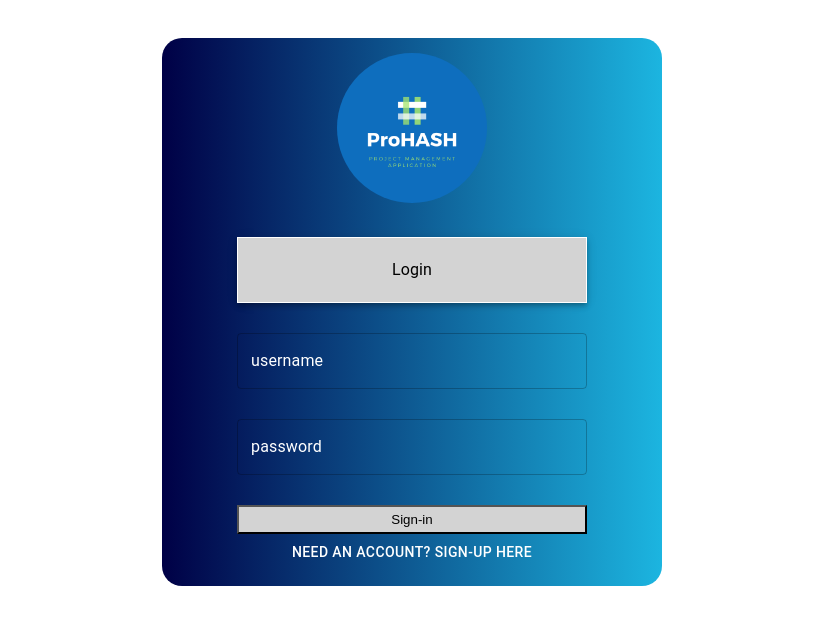
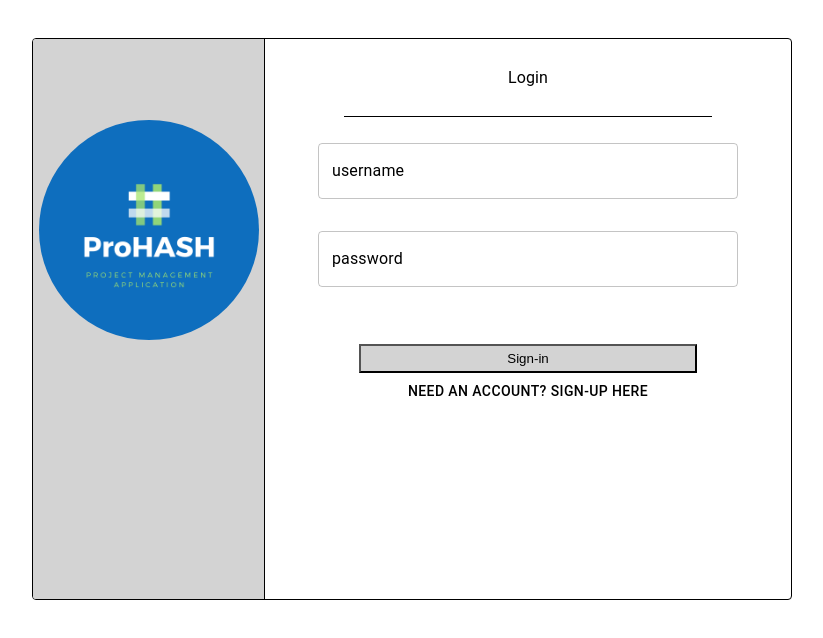
Before and after one commit to Dlray89/.DonIT, a React (Create React App) app in the folder protask/: page / in a window 1280 px wide. Shown: the top 638 px of the page, without its empty margins (228-1051 px from the left). Built offline with nearby package versions, Linux system fonts and the light colour scheme.

Commit message:
restyled login and register page. added a logout button

```diff
--- a/protask/package.json
+++ b/protask/package.json
@@ -38,5 +38,11 @@
       "last 1 firefox version",
       "last 1 safari version"
     ]
+  },
+  "devDependencies": {
+    "css-loader": "^3.6.0",
+    "less": "^3.12.0",
+    "less-loader": "^6.2.0",
+    "style-loader": "^1.2.1"
   }
 }
--- a/protask/src/Pages/Register.js
+++ b/protask/src/Pages/Register.js
@@ -1,22 +1,24 @@
-import React from "react"
-import { Link } from "react-router-dom"
-import { axiosWithAuth } from "../utils/axiosWithAuth"
-import {AppBar, Toolbar, Typography, Button, TextField} from "@material-ui/core"
-import LOGO from "../logo/ProHASH.png"
+import React from "react";
+import { Link } from "react-router-dom";
+import { axiosWithAuth } from "../utils/axiosWithAuth";
+import { TextField, Button, AppBar, Toolbar, Typography, Divider, withStyles, Card } from "@material-ui/core";
+import LOGO from "../logo/ProHASH.png";
+import "../LESS/login-register.less";
+import "./login.css";
 
 
-export default class Register extends React.Component {
+
+export default class Login extends React.Component {
     state = {
-        credentials:{
-            username:'',
-            password:''
+        credentials: {
+            username: '',
+            password: ''
         }
     }
 
-    //adding a new user to the database
-    registerHandler = e => {
+    handlesignup = e => {
         this.setState({
-            credentials:{
+            credentials: {
                 ...this.state.credentials,
                 [e.target.name]: e.target.value
             }
@@ -29,74 +31,94 @@
         axiosWithAuth()
             .post('/api/auth/register', this.state.credentials)
             .then(res => {
-            window.localStorage.setItem('TOKEN', res.data.payload )
+                window.localStorage.setItem('TOKEN', res.data.payload)
                 this.props.history.push('/')
             })
             .catch(err => console.log(err))
-
     }
 
-    render(){
-        return(
-            <div style={{textAlign:'center', margin:'3% auto', background:'linear-gradient(to right, #000046, #1cb5e0)', borderRadius:'20px'}}>
-                <form onSubmit={this.register}>
-                <div>
-                    <img style={{width:'30%', borderRadius:'100px', margin:'3% 0'}} src={LOGO}   />
+
+    render() {
+        return (
+            <Card style={{border: 'solid 1px black'}} variant='outlined' className='maincont' >
+                <form className='formcontainer' onSubmit={this.register}>
+
+                    <div className='imgcontainer'>
+                        <img className='firstimg' src={LOGO} />
                     </div>
-                    <div>
-                        <AppBar style={{width:'70%', textAlign:'center', margin:'3% auto', border:'solid 1px white', background:'lightgrey'}} position='static'>
-                            <Toolbar>
-                                <Typography style={{textAlign:'center', margin:'0 auto', color:'black'}}>
+
+                    <Divider style={{background:'black', margin: ' 0% auto'}}  orientation='vertical' />
+
+
+                    <div className='innerform'>
+                        <Typography className='bartitle'>
                             Register
                         </Typography>
-                            </Toolbar>
-                        </AppBar>
-                    </div>
-
-                    <div>
+                        <Divider style={{background:'black', width:'70%', margin: ' 0 auto'}} />
+                        <div className='inputcontainer'>
                             <TextField
-                        style={{width:'70%', margin:'3% 0'}}
+                            className='input'
+                            style={{margin: '2% auto', width: '80%'}}
                                 variant='outlined'
-                            label='Create a username'
+                                label='username'
                                 name='username'
                                 type='text'
                                 value={this.state.credentials.username}
-                        onChange={this.registerHandler}
-
-                            InputLabelProps={{
+                                onChange={this.handlesignup}
+                                inputMode='text'
+                                InputProps={{
                                     style: {
-                                        color:'white',
+                                        color: 'black',
+                                        textAlign: 'center'
 
                                     }
                                 }}
 
+                                InputLabelProps={{
+                                    style: {
+                                        color: 'black',
+                                        textAlign: 'center',
+
+                                    }
+                                }}
                             />
-                    </div>
-                    <div>
+
+
+
                             <TextField
-                        style={{width:'70%', margin:'3% 0'}}
+                            style={{margin: '4% auto', width: '80%'}}
+                            className='input'
                                 variant='outlined'
-                            label='Create a password'
+                                label='password'
                                 name='password'
-                        type='text'
+                                type="text"
                                 value={this.state.credentials.password}
-                        onChange={this.registerHandler}
+                                onChange={this.handlesignup}
+                                inputProps={{
+                                    style: {
+                                        color: 'black',
+                                        textAlign: 'center'
+                                    }
+                                }}
 
                                 InputLabelProps={{
                                     style: {
-                                        color:'white',
-                                        border:'solid 2xp white'
+                                        color: 'black',
+                                        border: 'solid 2xp black',
+                                        textAlign: 'center'
                                     }
                                 }}
-
                             />
                         </div>
-                    <div style={{margin:'3% 0'}}>
-                        <button style={{width:'70%', background:'lightgrey', padding:'1%'}} variant='contained'>Sign up</button>
-                        <div><Link  to='/'><Button type='submit' style={{color:'white'}}>Already have an account? Login here</Button></Link></div>
+
+                        <div className='btncontainer'>
+                            <button className='button' variant='contained'>Sign-in</button>
+
+                            <div><Link to='/'><Button style={{ color: 'black' }}>Need an account? Sign-up here</Button></Link></div>
+                        </div>
                     </div>
                 </form>
-            </div>
+            </Card>
         )
     }
 }
--- /dev/null
+++ b/protask/src/Pages/login.css
@@ -0,0 +1,65 @@
+.maincont{
+    text-align: center;
+    margin: 3% auto;
+    background: lightgray;
+    display: flex;
+    height: 70vh;
+
+
+}
+
+.formcontainer{
+    display: flex;
+}
+
+.imgcontainer{
+    width: 44%;
+    background: lightgray;
+
+}
+
+
+
+.firstimg {
+    width: 95%;
+    border-radius: 150px;
+    margin: 35% auto;
+
+}
+
+.innerform{
+    width: 100%;
+
+}
+
+.bartitle{
+    text-align: center;
+    margin: 10% auto;
+    margin-bottom: 4%;
+    color: black;
+    padding: 5%;
+}
+
+.inputcontainer {
+    margin: 3% auto;
+    width: 100%;
+    display: flex;
+    flex-direction: column
+
+
+}
+
+.input {
+    border: solid 2px rgb(112, 160, 0);
+    margin: 5% 0
+}
+.btncontainer{
+    margin: 3% 0;
+    padding: 4%;
+}
+
+.button {
+    width: 70%;
+    background: lightgray;
+    padding: 1%
+}
--- a/protask/src/Pages/login.js
+++ b/protask/src/Pages/login.js
@@ -1,22 +1,24 @@
-import React from "react"
-import { Link } from "react-router-dom"
-import { axiosWithAuth } from "../utils/axiosWithAuth"
-import { TextField, Button, AppBar, Toolbar, Typography} from "@material-ui/core"
-import LOGO from "../logo/ProHASH.png"
+import React from "react";
+import { Link } from "react-router-dom";
+import { axiosWithAuth } from "../utils/axiosWithAuth";
+import { TextField, Button, AppBar, Toolbar, Typography, Divider, withStyles, Card } from "@material-ui/core";
+import LOGO from "../logo/ProHASH.png";
+import "../LESS/login-register.less";
+import "./login.css";
 
 
 
-export default class Login extends React.Component{
+export default class Login extends React.Component {
     state = {
-        credentials:{
-            username:'',
-            password:''
+        credentials: {
+            username: '',
+            password: ''
         }
     }
 
     loginHandler = e => {
         this.setState({
-            credentials:{
+            credentials: {
                 ...this.state.credentials,
                 [e.target.name]: e.target.value
             }
@@ -37,24 +39,27 @@
     }
 
 
-    render(){
-        return(
-            <div style={{textAlign:'center', margin:'3% auto', background:'linear-gradient(to right, #000046, #1cb5e0)', borderRadius:'20px'}}>
-                <form onSubmit={this.setLogin}>
-                <div>
-                    <img style={{width:'30%', borderRadius:'100px', margin:'3% 0'}} src={LOGO}  />
+    render() {
+        return (
+            <Card style={{border: 'solid 1px black'}} variant='outlined' className='maincont' >
+                <form className='formcontainer' onSubmit={this.setLogin}>
+
+                    <div className='imgcontainer'>
+                        <img className='firstimg' src={LOGO} />
                     </div>
-                    <div>
-                        <AppBar style={{width:'70%', textAlign:'center', margin:'3% auto', border:'solid 1px white', background:'lightgrey'}} position='static'>
-                            <Toolbar>
-                                <Typography style={{textAlign:'center', margin:'0 auto', color:'black'}}>
+
+                    <Divider style={{background:'black', margin: ' 0% auto'}}  orientation='vertical' />
+
+
+                    <div className='innerform'>
+                        <Typography className='bartitle'>
                             Login
                         </Typography>
-                            </Toolbar>
-                        </AppBar>
-                        <div>
+                        <Divider style={{background:'black', width:'70%', margin: ' 0 auto'}} />
+                        <div className='inputcontainer'>
                             <TextField
-                            style={{width:'70%', margin:'3% 0'}}
+                            className='input'
+                            style={{margin: '2% auto', width: '80%'}}
                                 variant='outlined'
                                 label='username'
                                 name='username'
@@ -63,22 +68,27 @@
                                 onChange={this.loginHandler}
                                 inputMode='text'
                                 InputProps={{
-                                style:{
-                                    color:'white'
+                                    style: {
+                                        color: 'black',
+                                        textAlign: 'center'
+
                                     }
                                 }}
 
                                 InputLabelProps={{
                                     style: {
-                                        color:'white',
+                                        color: 'black',
+                                        textAlign: 'center',
+
                                     }
                                 }}
                             />
-                        </div>
 
-                        <div>
+
+
                             <TextField
-                            style={{width:'70%', margin:'3% 0'}}
+                            style={{margin: '4% auto', width: '80%'}}
+                            className='input'
                                 variant='outlined'
                                 label='password'
                                 name='password'
@@ -86,29 +96,30 @@
                                 value={this.state.credentials.password}
                                 onChange={this.loginHandler}
                                 inputProps={{
-                                style:{
-                                    color:'white',
-                                    textAlign:'center'
+                                    style: {
+                                        color: 'black',
+                                        textAlign: 'center'
                                     }
                                 }}
 
                                 InputLabelProps={{
                                     style: {
-                                        color:'white',
-                                        border:'solid 2xp white' ,
-                                        textAlign:'center'
+                                        color: 'black',
+                                        border: 'solid 2xp black',
+                                        textAlign: 'center'
                                     }
                                 }}
                             />
                         </div>
-                        <div style={{margin:'3% 0'}}>
-                            <button style={{width:'70%', background:'lightgrey', padding:'1%'}} variant='contained'>Sign-in</button>
 
-                            <div><Link  to='/register'><Button style={{color:'white'}}>Need an account? Sign-up here</Button></Link></div>
+                        <div className='btncontainer'>
+                            <button className='button' variant='contained'>Sign-in</button>
+
+                            <div><Link to='/register'><Button style={{ color: 'black' }}>Need an account? Sign-up here</Button></Link></div>
                         </div>
                     </div>
                 </form>
-            </div>
+            </Card>
         )
     }
 }
```
Also changed, not shown: protask/src/Components/SideBar.js (+13 -2 lines), protask/src/LESS/index.less (added), protask/src/LESS/login-register.less (added), 2 other files (tests, documents, lock files or other folders). Lines whose indentation alone changed are shown as unchanged.
